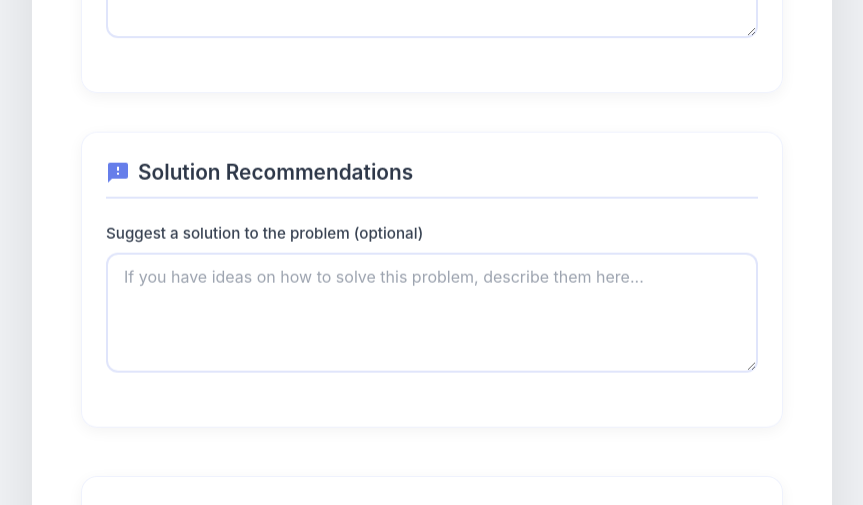
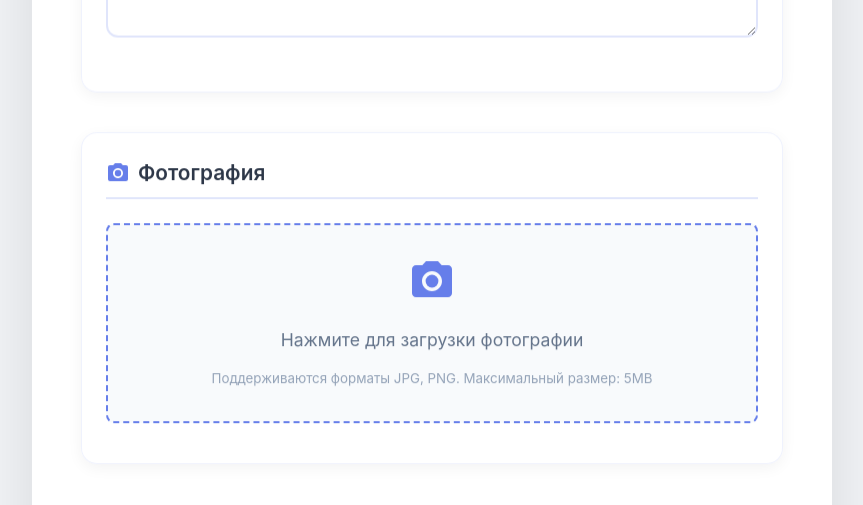
Before and after one commit to azam2802/hackathon2025, a React (Vite) app: page /complaint-form in a window 1280 px wide. Shown: the part 840-1345 px from the top of the page, without its empty margins (208-1071 px from the left). Built offline with nearby package versions, Linux system fonts and the light colour scheme; no server answers.

Commit message:
add photo

```diff
--- a/src/Pages/ComplaintForm/ComplaintForm.jsx
+++ b/src/Pages/ComplaintForm/ComplaintForm.jsx
@@ -1,4 +1,4 @@
-import React, { useState, useEffect } from 'react';
+import React, { useState, useEffect, useRef } from 'react';
 import './ComplaintForm.scss';
 import ParticlesBackground from '../../Components/ParticlesBackground/ParticlesBackground';
 import AOS from 'aos';
@@ -14,7 +14,9 @@ import {
   Feedback,
   Person,
   Phone,
-  Email
+  Email,
+  PhotoCamera,
+  Delete
 } from '@mui/icons-material';
 import {
   getTranslatedRegions,
@@ -35,9 +37,12 @@ const ComplaintForm = () => {
     phone: '',
     email: '',
     importance: 'medium',
-    language: 'ru'
+    language: 'ru',
+    photo_data: null
   });
 
+  const [previewUrl, setPreviewUrl] = useState(null);
+  const fileInputRef = useRef(null);
   const [isSubmitting, setIsSubmitting] = useState(false);
   const [showSuccess, setShowSuccess] = useState(false);
 
@@ -119,7 +124,8 @@ const ComplaintForm = () => {
         phone: '',
         email: '',
         importance: 'medium',
-        language: 'ru'
+        language: 'ru',
+        photo_data: null
       });
 
     } catch (error) {
@@ -127,6 +133,45 @@ const ComplaintForm = () => {
       alert(t('complaintForm.errorMessage'));
     } finally {
       setIsSubmitting(false);
+    }
+  };
+
+  const handlePhotoChange = (e) => {
+    const file = e.target.files[0];
+    if (file) {
+      // Проверяем тип файла
+      if (!file.type.startsWith('image/')) {
+        alert(t('complaintForm.photoTypeError'));
+        return;
+      }
+
+      // Проверяем размер файла (максимум 5MB)
+      if (file.size > 5 * 1024 * 1024) {
+        alert(t('complaintForm.photoSizeError'));
+        return;
+      }
+
+      // Создаем превью
+      const reader = new FileReader();
+      reader.onloadend = () => {
+        setPreviewUrl(reader.result);
+        setFormData(prev => ({
+          ...prev,
+          photo_data: reader.result
+        }));
+      };
+      reader.readAsDataURL(file);
+    }
+  };
+
+  const handleRemovePhoto = () => {
+    setPreviewUrl(null);
+    setFormData(prev => ({
+      ...prev,
+      photo_data: null
+    }));
+    if (fileInputRef.current) {
+      fileInputRef.current.value = '';
     }
   };
 
@@ -216,6 +261,45 @@ const ComplaintForm = () => {
           </div>
         )}
 
+         <div className="form-section" data-aos="fade-up" data-aos-delay="350">
+          <h3>
+            <PhotoCamera style={{ marginRight: '8px', fontSize: '1.5rem', color: '#667eea' }} />
+            {t('complaintForm.photoTitle')}
+          </h3>
+          <div className="photo-upload-container">
+            <div className="photo-upload-area" onClick={() => fileInputRef.current?.click()}>
+              {previewUrl ? (
+                <div className="photo-preview">
+                  <img src={previewUrl} alt="Preview" />
+                  <button
+                    type="button"
+                    className="remove-photo-btn"
+                    onClick={(e) => {
+                      e.stopPropagation();
+                      handleRemovePhoto();
+                    }}
+                  >
+                    <Delete />
+                  </button>
+                </div>
+              ) : (
+                <div className="upload-placeholder">
+                  <PhotoCamera style={{ fontSize: '3rem', color: '#667eea' }} />
+                  <p>{t('complaintForm.photoPlaceholder')}</p>
+                  <small>{t('complaintForm.photoHint')}</small>
+                </div>
+              )}
+            </div>
+            <input
+              type="file"
+              ref={fileInputRef}
+              onChange={handlePhotoChange}
+              accept="image/*"
+              style={{ display: 'none' }}
+            />
+          </div>
+        </div>
+
         <div className="form-section" data-aos="fade-up" data-aos-delay="200">
           <h3>
             <Feedback style={{ marginRight: '8px', fontSize: '1.5rem', color: '#667eea' }} />
@@ -297,6 +381,8 @@ const ComplaintForm = () => {
           </div>
         </div>
 
+
+
         <div className="form-section" data-aos="fade-up" data-aos-delay="400">
           <h3>
             <ContactMail style={{ marginRight: '8px', fontSize: '1.5rem', color: '#667eea' }} />
--- a/src/Pages/ComplaintForm/ComplaintForm.scss
+++ b/src/Pages/ComplaintForm/ComplaintForm.scss
@@ -471,3 +471,78 @@
     transform: rotate(360deg);
   }
 }
+
+.photo-upload-container {
+  width: 100%;
+  margin-bottom: 1rem;
+}
+
+.photo-upload-area {
+  width: 100%;
+  min-height: 200px;
+  border: 2px dashed #667eea;
+  border-radius: 8px;
+  display: flex;
+  align-items: center;
+  justify-content: center;
+  cursor: pointer;
+  transition: all 0.3s ease;
+  background-color: #f8fafc;
+  overflow: hidden;
+
+  &:hover {
+    border-color: #4c51bf;
+    background-color: #f1f5f9;
+  }
+}
+
+.upload-placeholder {
+  text-align: center;
+  padding: 2rem;
+  color: #64748b;
+
+  p {
+    margin: 1rem 0;
+    font-size: 1.1rem;
+  }
+
+  small {
+    display: block;
+    color: #94a3b8;
+  }
+}
+
+.photo-preview {
+  position: relative;
+  width: 100%;
+  height: 100%;
+  min-height: 200px;
+
+  img {
+    width: 100%;
+    height: 100%;
+    object-fit: cover;
+  }
+
+  .remove-photo-btn {
+    position: absolute;
+    top: 10px;
+    right: 10px;
+    background-color: rgba(255, 255, 255, 0.9);
+    border: none;
+    border-radius: 50%;
+    width: 36px;
+    height: 36px;
+    display: flex;
+    align-items: center;
+    justify-content: center;
+    cursor: pointer;
+    transition: all 0.2s ease;
+    color: #ef4444;
+
+    &:hover {
+      background-color: #fff;
+      transform: scale(1.1);
+    }
+  }
+}
--- a/src/i18n/locales/ru/translation.json
+++ b/src/i18n/locales/ru/translation.json
@@ -220,7 +220,12 @@
     "backToHome": "Вернуться на главную",
     "errorMessage": "Произошла ошибка при отправке обращения. Попробуйте еще раз.",
     "defaultService": "Общее обращение",
-    "defaultAgency": "Не указано"
+    "defaultAgency": "Не указано",
+    "photoTitle": "Фотография",
+    "photoPlaceholder": "Нажмите для загрузки фотографии",
+    "photoHint": "Поддерживаются форматы JPG, PNG. Максимальный размер: 5MB",
+    "photoTypeError": "Пожалуйста, загрузите изображение в формате JPG или PNG",
+    "photoSizeError": "Размер файла не должен превышать 5MB"
   },
   "landing": {
     "menuAbout": "О сервисе",
@@ -404,4 +409,5 @@
     "manas": "Манас",
     "kyzyladyr": "Кызыл-Адыр"
   }
+
 }
```
